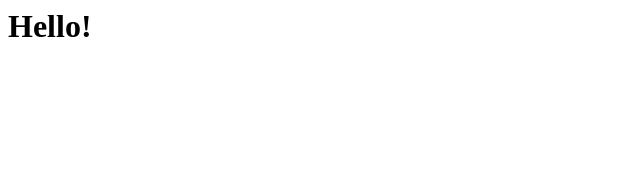
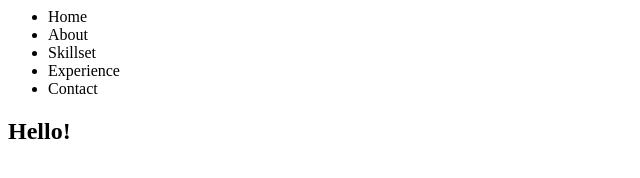
Before and after one commit to jouillette/jouillette.github.io, a plain HTML site: page index.html in a window 1280 px wide. Shown: the whole page, without its empty margins (0-640 px from the left). Drawn offline with nearby package versions, Linux system fonts and the light colour scheme.

Commit message:
Thursday - initial commit

```diff
--- a/index.html
+++ b/index.html
@@ -1 +1,38 @@
-<h1>Hello!</h1>
+<style src="style.css"></style>
+<script src="https://cdnjs.cloudflare.com/ajax/libs/jquery/3.4.1/jquery.min.js"></script>
+<script src="https://cdnjs.cloudflare.com/ajax/libs/modernizr/2.8.3/modernizr.js"></script>
+
+<header>
+	<nav role="navigation">
+		<ul>
+			<li>Home</li>
+			<li>About</li>
+			<li>Skillset</li>
+			<li>Experience</li>
+			<li>Contact</li>
+		</ul>
+	</nav>
+	<section class="cover">
+		<h1>Hello!</h1>
+	</section>
+</header>
+
+<main role="main">
+	<section class="about">
+
+	</section>
+
+	<section class="skillset">
+
+	</section>
+
+	<section class="experience">
+
+	</section>
+</main>
+
+<footer>
+	<section class="contact">
+
+	</section>
+</footer>
```
Also changed, not shown: style.css (added).
